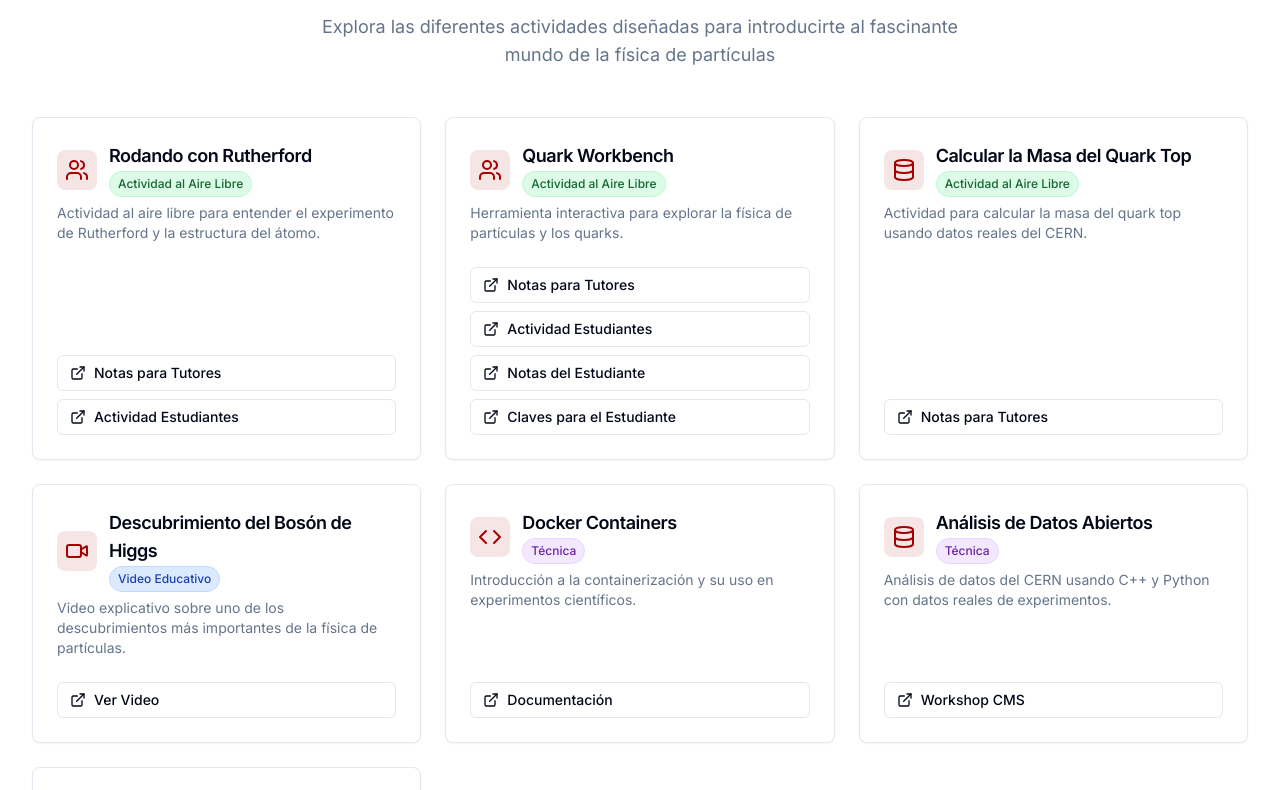
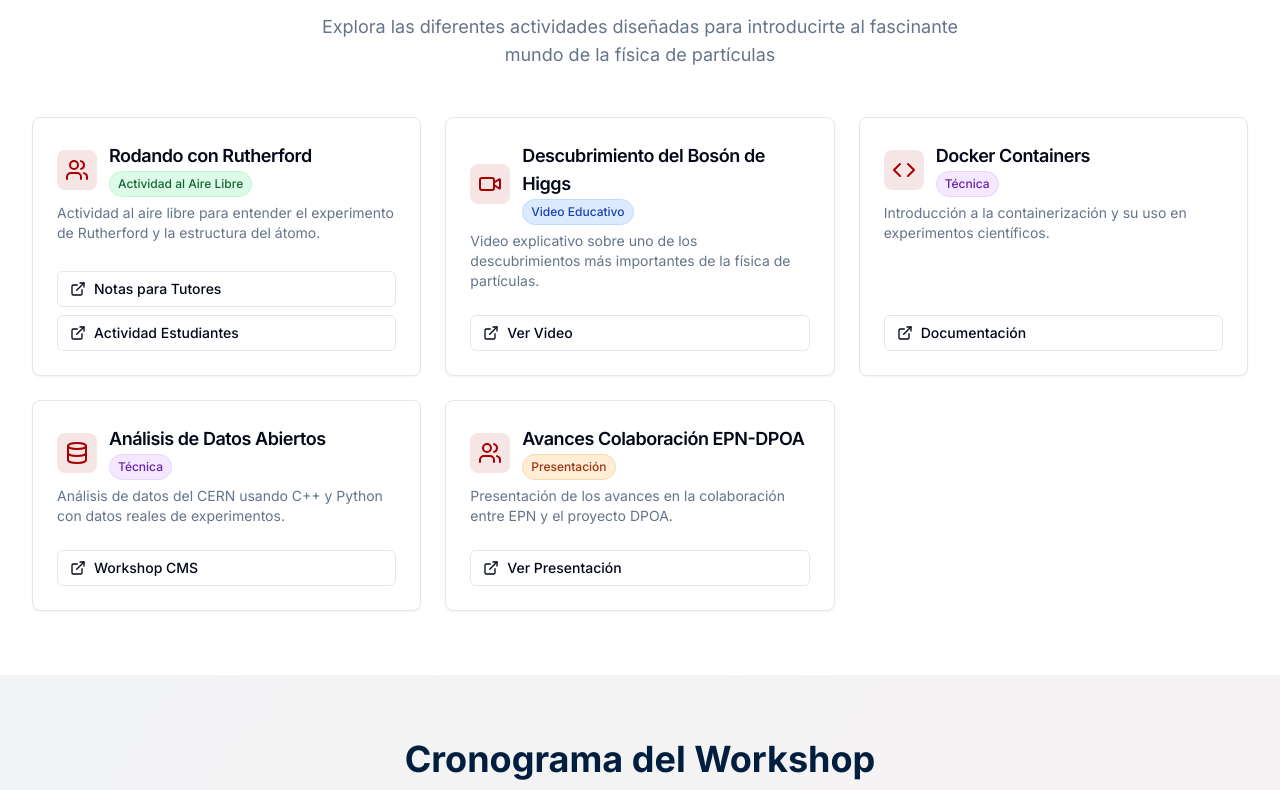
Before and after one commit to CMS-EPN/workshop-webpage, a React (Vite) app: page / in a window 1280 px wide. Shown: the part 810-1600 px from the top of the page. Built offline with nearby package versions, Linux system fonts and the light colour scheme.

Commit message:
chore: remove not necessary activities

```diff
--- a/src/components/ActivitiesSection.tsx
+++ b/src/components/ActivitiesSection.tsx
@@ -43,47 +43,6 @@ const ActivitiesSection: React.FC<ActivitiesSectionProps> = ({ className }) => {
         {
           label: "Actividad Estudiantes",
           url: "https://quarknet.org/data-portfolio/activity/rolling-rutherford",
-        },
-      ],
-    },
-
-    {
-      id: "quark-workbench",
-      title: "Quark Workbench",
-      description:
-        "Herramienta interactiva para explorar la física de partículas y los quarks.",
-      icon: <Users className="w-6 h-6" />,
-      type: "outdoor",
-      links: [
-        {
-          label: "Notas para Tutores",
-          url: "https://quarknet.org/sites/default/files/content/portfolio/file/2024-01/quarkworkbench2d3d_teacher_19sep2019.pdf",
-        },
-        {
-          label: "Actividad Estudiantes",
-          url: "https://quarknet.org/data-portfolio/activity/quark-workbench",
-        },
-        {
-          label: "Notas del Estudiante",
-          url: "https://quarknet.org/sites/default/files/content/portfolio/file/2024-01/quarkworkbench2d3d_student_19sep2019.pdf",
-        },
-        {
-          label: "Claves para el Estudiante",
-          url: "https://quarknet.org/sites/default/files/content/portfolio/file/2024-01/quarkworkbench2d3d_answer_10aug18.pdf",
-        },
-      ],
-    },
-    {
-      id: "top-quark",
-      title: "Calcular la Masa del Quark Top",
-      description:
-        "Actividad para calcular la masa del quark top usando datos reales del CERN.",
-      icon: <Database className="w-6 h-6" />,
-      type: "outdoor",
-      links: [
-        {
-          label: "Notas para Tutores",
-          url: "https://quarknet.org/sites/default/files/content/portfolio/file/2024-01/Calcular%20la%20masa%20del%20quark%20top%20notas%20para%20el%20maestro%20version%20espanol.pdf",
         },
       ],
     },
```
